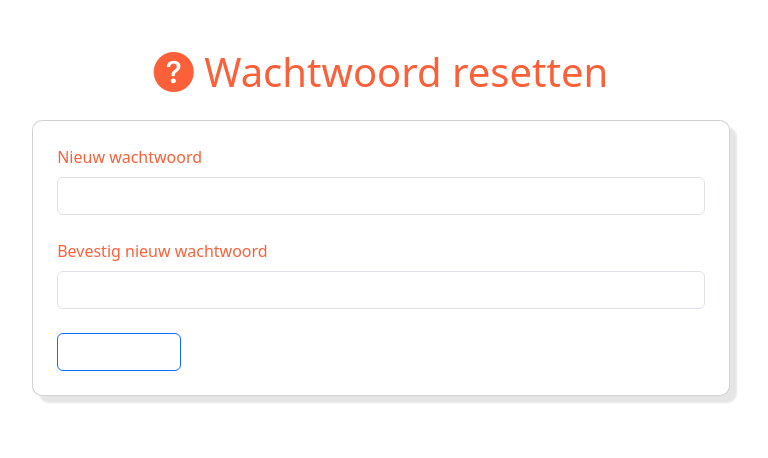
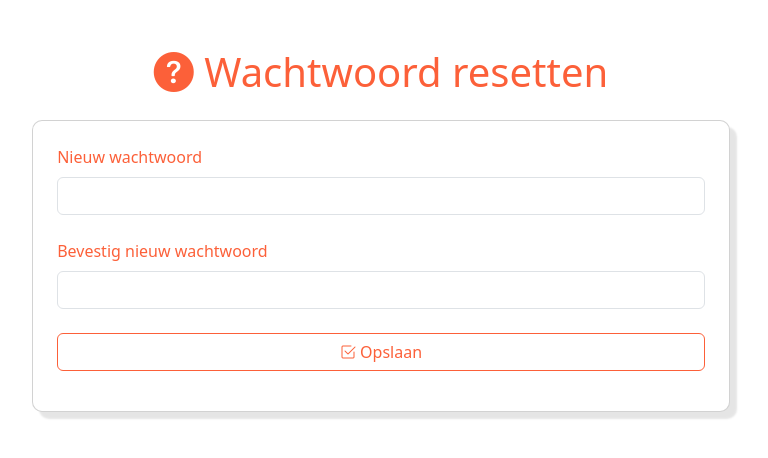
Before and after one commit to ZuydUniversity/B2C6_B2A_Frontend, a React (Vite) app: page /reset-password/1 in a window 1280 px wide. Shown: the top 458 px of the page, without its empty margins (259-1027 px from the left). Built offline with nearby package versions, Linux system fonts and the light colour scheme.

Commit message:
Button WW reset

```diff
--- a/src/routes/resetpassword.jsx
+++ b/src/routes/resetpassword.jsx
@@ -60,7 +60,7 @@ function ResetPassword() {
                         <Form.Label>Bevestig nieuw wachtwoord</Form.Label>
                         <Form.Control type="password" value={confirm_password} onChange={(e) => setConfirmPassword(e.target.value)} required />
                     </Form.Group>
-                    <Button type="submit" class="login_button w-100 mb-2 btn btn-primary"><i className="bi bi-check2-square"></i> Opslaan</Button>
+                    <button type="submit" class="login_button w-100 mb-3 btn"><i className="bi bi-check2-square"></i> Opslaan</button>
                 </Form>
             </div>
             {message && (
```
